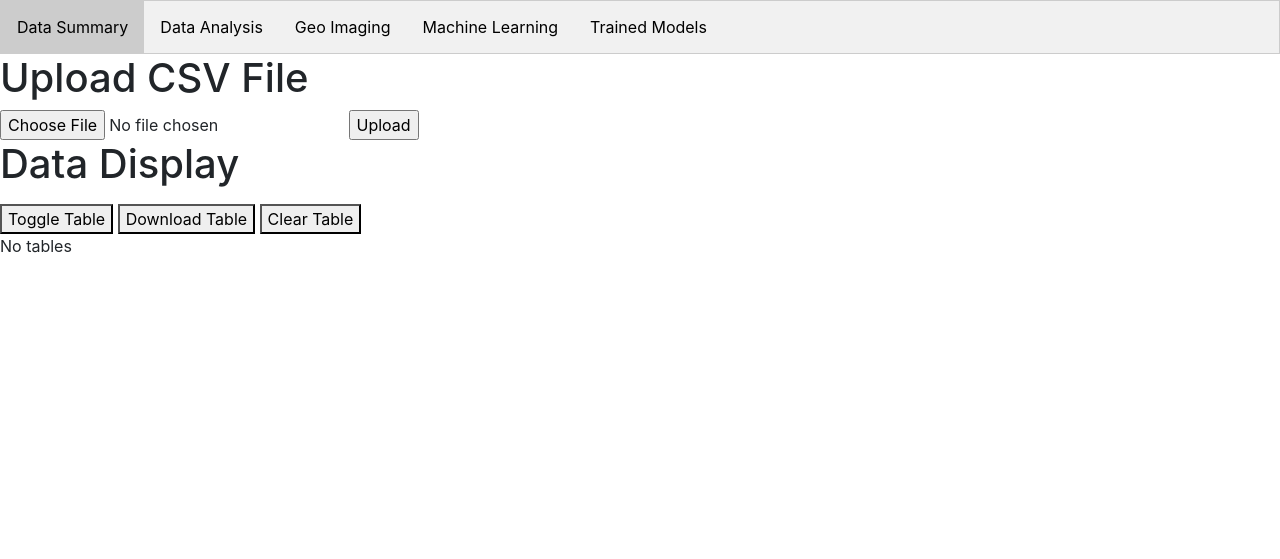
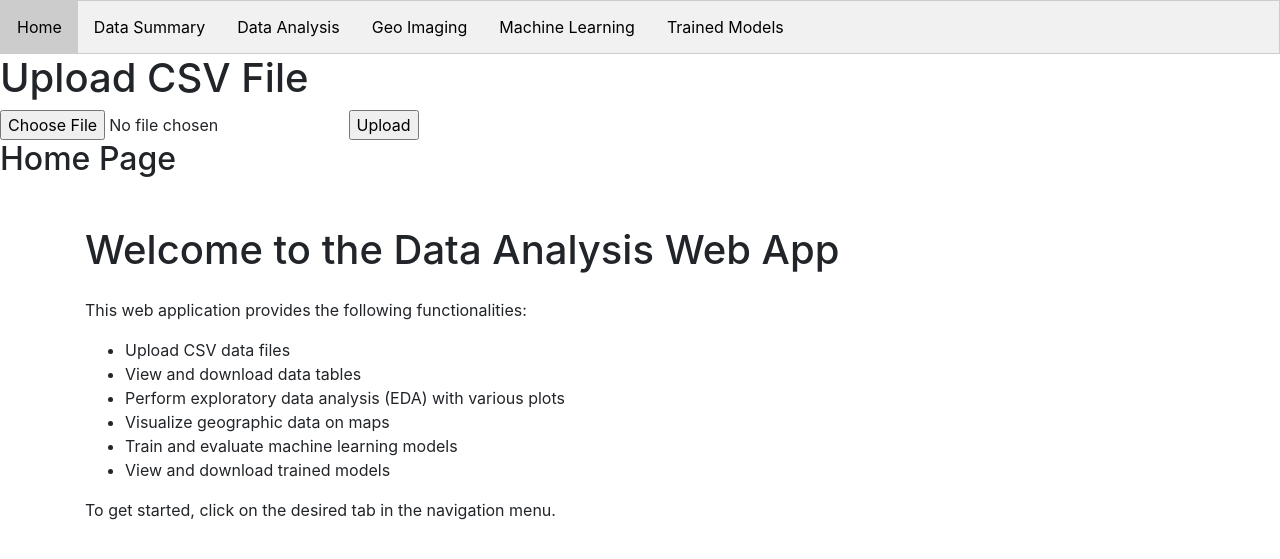
Before and after one commit to KatelynJtt/Thesis, a Flask app: page / in a window 1280 px wide. Shown: the top 559 px of the page. Run offline with Flask 3, Linux system fonts and the light colour scheme; some libraries are stand-ins or nearby versions.

Commit message:
Display Tab Fixed
Modulation broke tab functionality. Previous functionality restored.

```diff
--- a/app.py
+++ b/app.py
@@ -38,10 +38,25 @@ def handle_exception(e):
     app.logger.error('%s', (e))
     return jsonify({'error': 'A server error occurred.', 'details': str(e)}), 500
 
+@app.route('/home')
+def home():
+    # Render the home.html template or generate the HTML content dynamically
+    return render_template('home.html')
+
 @app.route('/datasummary')
 def data_summary():
-    # Render the data_summary.html template or generate the HTML content dynamically
-    return render_template('data_summary.html')
+    db_name = session.get('db_name')
+    table_name = session.get('table_name')
+    numeric_columns = session.get('numeric_columns', [])
+    categorical_columns = session.get('categorical_columns', [])
+
+    if db_name and table_name:
+        db_path = os.path.join('./database', db_name)
+        engine = create_engine('sqlite:///' + db_path)
+        df = pd.read_sql_table(table_name, engine)
+        return render_template('data_summary.html', tables=[df.to_html(classes='data')], titles=df.columns.values, numeric_columns=numeric_columns, categorical_columns=categorical_columns)
+    else:
+        return render_template('data_summary.html')
 
 @app.route('/dataanalysis')
 def data_analysis():
@@ -82,20 +97,7 @@ def get_data_and_columns(file):
     session['categorical_columns'] = categorical_columns
 
 #---------------------------------------------------Display Functions
-@app.route('/table_display', methods=['GET', 'POST'])
-def table_display():
-    if request.method == 'POST':
-        file = request.files['file']
-        if file and allowed_file(file.filename):
-            get_data_and_columns(file)
-            df = pd.read_sql_table(session['table_name'], create_engine('sqlite:///' + os.path.join('./database', session['db_name'])))
-            return render_template('data_summary.html', tables=[df.to_html(classes='data')], titles=df.columns.values, numeric_columns=session['numeric_columns'], categorical_columns=session['categorical_columns'])
-        else:
-            return "File type is incorrect. Please upload a .csv file."
-    else:
-        # When a GET request is made, clear the session and render the template without any tables or columns
-        session.clear()
-        return render_template('data_summary.html')
+
 
 #------------------------------------------------------------------Upload Function
 @app.route('/upload', methods=['POST'])
@@ -106,9 +108,11 @@ def upload_file():
         db_path = os.path.join('./database', session['db_name'])
         engine = create_engine('sqlite:///' + db_path)
         df = pd.read_sql_table(session['table_name'], engine)
-        return render_template('data_summary.html', tables=[df.to_html(classes='data')], numeric_columns=session['numeric_columns'], categorical_columns=session['categorical_columns'])
+        success_message = "File uploaded successfully!"
+        return render_template('index.html', success_message=success_message)
     else:
-        return jsonify({'error': 'File type is incorrect. Please upload a .csv file.'}), 400
+        error_message = 'File type is incorrect. Please upload a .csv file.'
+        return render_template('index.html', error_message=error_message)
 
 #-------------------------------------------------------------JSONify Columns Function
 # Define the '/jsonify_columns' endpoint
--- /dev/null
+++ b/static/js/table_functions.js
@@ -0,0 +1,49 @@
+function toggleTable() {
+    var table = document.getElementById("dataTable").getElementsByTagName("table")[0];
+    if (table) {
+        if (table.style.display === "none") {
+            table.style.display = "table";
+        } else {
+            table.style.display = "none";
+        }
+        document.getElementById("message").innerHTML = "";
+    } else {
+        document.getElementById("message").innerHTML = "No table to toggle.";
+    }
+}
+
+function clearTable() {
+    var table = document.getElementById("dataTable").getElementsByTagName("table")[0];
+    if (table) {
+        table.innerHTML = "";
+        document.getElementById("message").innerHTML = "";
+    } else {
+        document.getElementById("message").innerHTML = "No table to clear.";
+    }
+}
+
+function downloadTable() {
+    var table = document.getElementById("dataTable").getElementsByTagName("table")[0];
+    if (table) {
+        var csv = [];
+        var rows = table.getElementsByTagName("tr");
+
+        for (var i = 0; i < rows.length; i++) {
+            var row = [], cols = rows[i].querySelectorAll("td, th");
+            for (var j = 0; j < cols.length; j++)
+                row.push(cols[j].innerText);
+            csv.push(row.join(","));
+        }
+
+        var csvData = new Blob([csv.join("\n")], { type: 'text/csv' });
+        var csvUrl = URL.createObjectURL(csvData);
+        var hiddenElement = document.createElement('a');
+        hiddenElement.href = csvUrl;
+        hiddenElement.target = '_blank';
+        hiddenElement.download = 'table.csv';
+        hiddenElement.click();
+        document.getElementById("message").innerHTML = "";
+    } else {
+        document.getElementById("message").innerHTML = "No table to download.";
+    }
+}
--- a/templates/data_analysis.html
+++ b/templates/data_analysis.html
@@ -1,4 +1,4 @@
-<h1>Exploratory Data Analysis</h1>
+<h2>Exploratory Data Analysis</h2>
 <div id="eda_functions" class="container">
     <ul class="nav nav-tabs">
         <li class="nav-item">
--- a/templates/data_summary.html
+++ b/templates/data_summary.html
@@ -1,4 +1,4 @@
-<h1>Data Display</h1>
+<h2>Data Summary</h2>
     <p id="message"></p>
 <button onclick="toggleTable()" title="Show/hide the data table">Toggle Table</button>
 <button onclick="downloadTable()" title="Download the data table as a CSV file">Download Table</button>
@@ -7,55 +7,5 @@
     {{ tables[0]|safe if tables else 'No tables' }}
 </div>
 <!--Java Script for Plotly Plots-->
-    <script>
-        // Table Functions
-        function toggleTable() {
-            var table = document.getElementById("dataTable");
-            if (table.innerHTML.trim() == "") {
-                document.getElementById("message").innerHTML = "No table to toggle.";
-            } else {
-                if (table.style.display === "none") {
-                    table.style.display = "block";
-                } else {
-                    table.style.display = "none";
-                }
-                document.getElementById("message").innerHTML = "";
-            }
-        }
-
-        function clearTable() {
-            var table = document.getElementById("dataTable");
-            if (table.innerHTML.trim() == "") {
-                document.getElementById("message").innerHTML = "No table to clear.";
-            } else {
-                table.innerHTML = "";
-                document.getElementById("message").innerHTML = "";
-            }
-        }
-
-        function downloadTable() {
-            var table = document.getElementById("dataTable");
-            if (table.innerHTML.trim() == "") {
-                document.getElementById("message").innerHTML = "No table to download.";
-            } else {
-                var csv = [];
-                var rows = table.getElementsByTagName("tr");
-
-                for (var i = 0; i < rows.length; i++) {
-                    var row = [], cols = rows[i].querySelectorAll("td, th");
-                    for (var j = 0; j < cols.length; j++)
-                        row.push(cols[j].innerText);
-                    csv.push(row.join(","));
-                }
-
-                var csvData = new Blob([csv.join("\n")], { type: 'text/csv' });
-                var csvUrl = URL.createObjectURL(csvData);
-                var hiddenElement = document.createElement('a');
-                hiddenElement.href = csvUrl;
-                hiddenElement.target = '_blank';
-                hiddenElement.download = 'table.csv';
-                hiddenElement.click();
-                document.getElementById("message").innerHTML = "";
-            }
-        }
-    </script>
+<!--Table functions moved to static/js/table_functions.js-->
+<script src="{{ url_for('static', filename='js/table_functions.js') }}"></script>
--- a/templates/geo_imaging.html
+++ b/templates/geo_imaging.html
@@ -1 +1 @@
-<h1>Geo Imaging</h1>
+<h2>Geo Imaging</h2>
--- /dev/null
+++ b/templates/home.html
@@ -0,0 +1,14 @@
+    <h2>Home Page</h2>
+    <div class="container">
+        <h1 class="mt-5 mb-4">Welcome to the Data Analysis Web App</h1>
+        <p>This web application provides the following functionalities:</p>
+        <ul>
+            <li>Upload CSV data files</li>
+            <li>View and download data tables</li>
+            <li>Perform exploratory data analysis (EDA) with various plots</li>
+            <li>Visualize geographic data on maps</li>
+            <li>Train and evaluate machine learning models</li>
+            <li>View and download trained models</li>
+        </ul>
+        <p>To get started, click on the desired tab in the navigation menu.</p>
+    </div>
--- a/templates/index.html
+++ b/templates/index.html
@@ -40,7 +40,8 @@
 </head>
 <body>
     <div class="tab">
-        <button class="tablinks" onclick="openTab(event, 'DataSummary')" id="defaultOpen">Data Summary</button>
+        <button class="tablinks" onclick="openTab(event, 'Home')" id="defaultOpen">Home</button>
+        <button class="tablinks" onclick="openTab(event, 'DataSummary')">Data Summary</button>
         <button class="tablinks" onclick="openTab(event, 'DataAnalysis')">Data Analysis</button>
         <button class="tablinks" onclick="openTab(event, 'GeoImaging')">Geo Imaging</button>
         <button class="tablinks" onclick="openTab(event, 'MachineLearning')">Machine Learning</button>
@@ -53,9 +54,20 @@
         <input type="submit" value="Upload">
     </form>
 
+    {% if success_message %}
+    <div class="alert alert-success" role="alert">
+        {{ success_message }}
+    </div>
+    {% elif error_message %}
+    <div class="alert alert-danger" role="alert">
+        {{ error_message }}
+    </div>
+    {% endif %}
+
     <div id="tab-content"></div>
 
     <!-- Include JavaScript files and functions -->
+    <script src="{{ url_for('static', filename='js/table_functions.js') }}"></script>
     <script>
         function openTab(evt, tabName) {
             var i, tabcontent, tablinks;
--- a/templates/machine_learning.html
+++ b/templates/machine_learning.html
@@ -1 +1 @@
-<h1>Machine Learning</h1>
+<h2>Machine Learning</h2>
--- a/templates/trained_models.html
+++ b/templates/trained_models.html
@@ -1 +1 @@
-<h1>Trained Models</h1>
+<h2>Trained Models</h2>
```
Also changed, not shown: database/Agriculture_database.db, 1 other file. Lines whose indentation alone changed are shown as unchanged.
